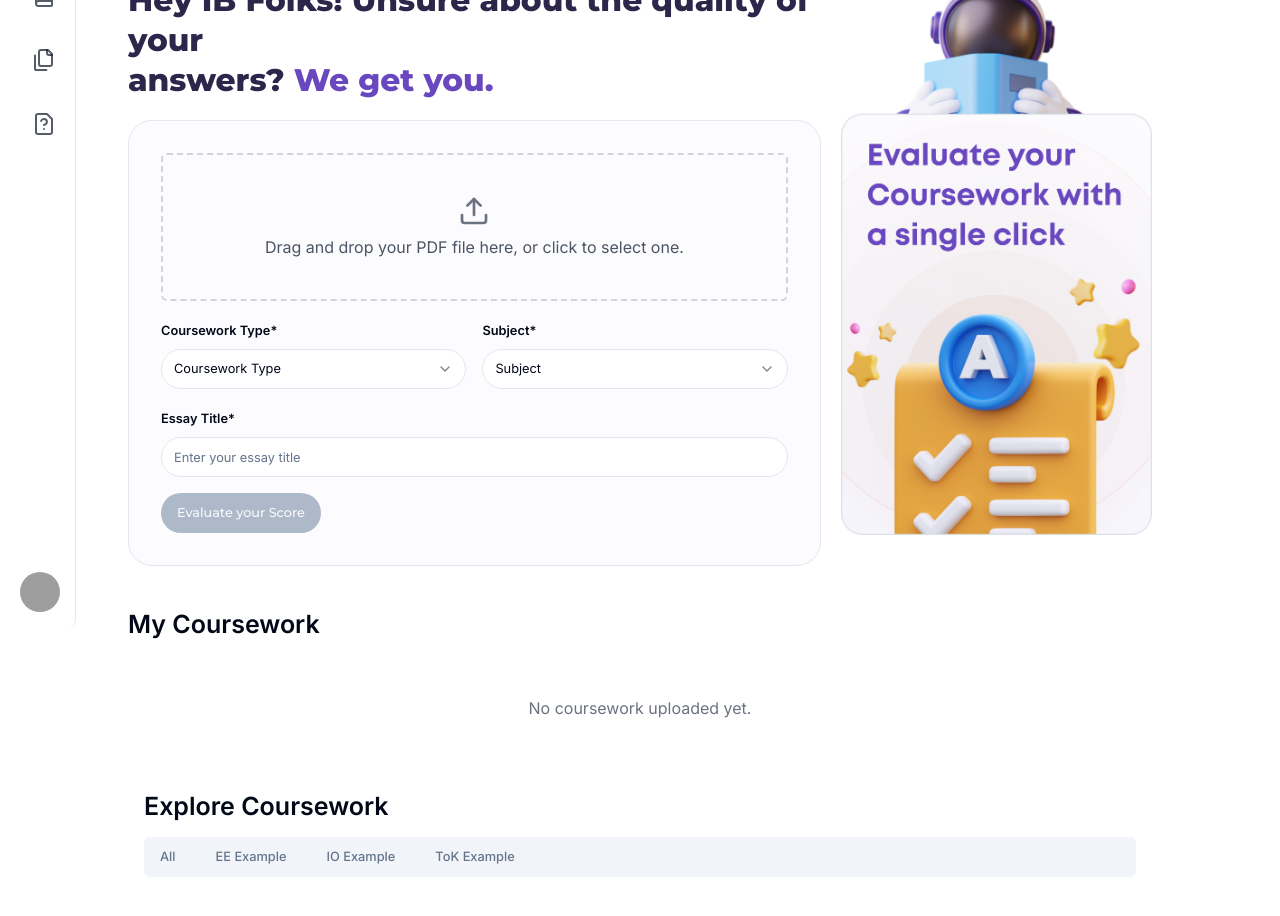
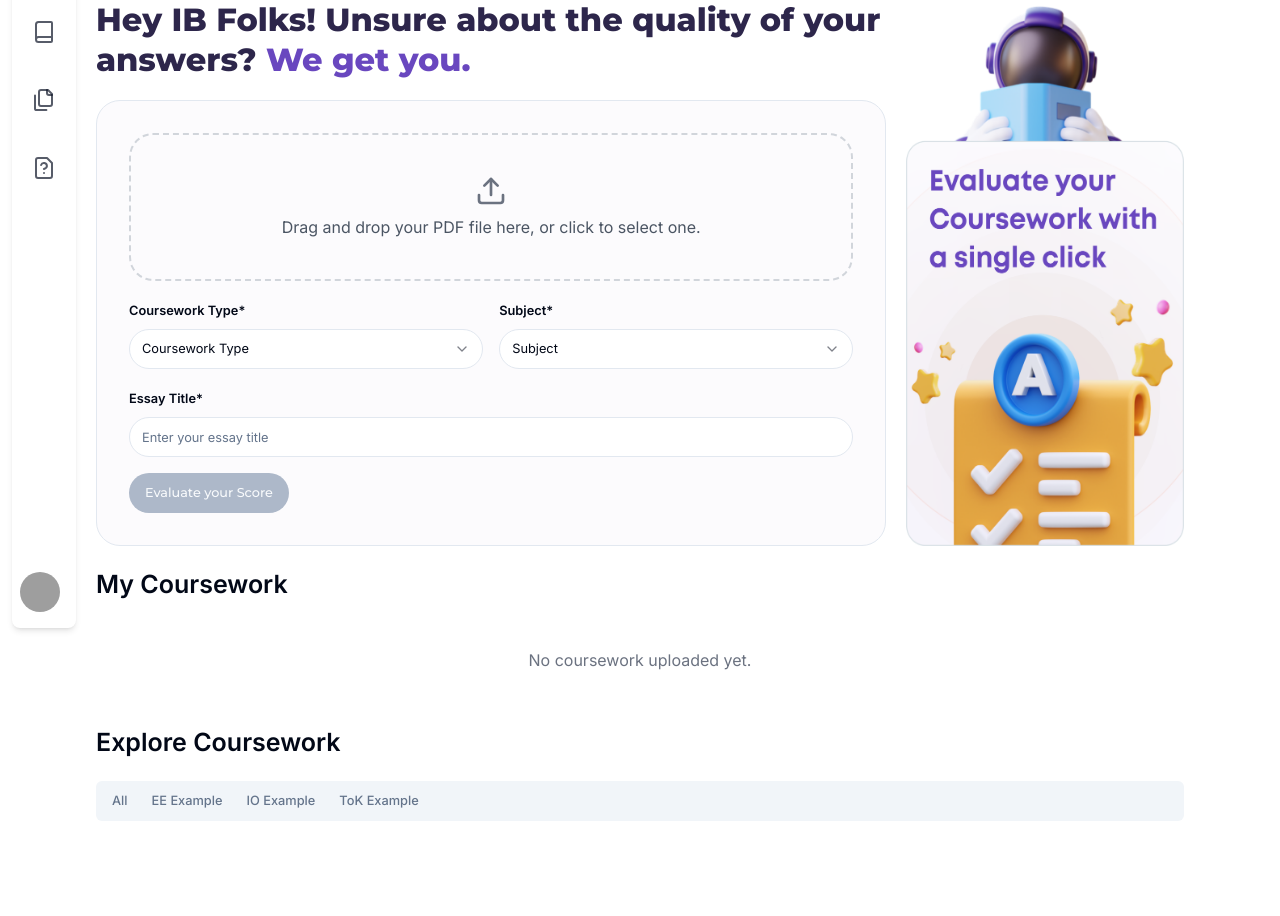
Before and after one commit to sahildotdev/gradely, a Next.js app: page / in a window 1280 px wide. Shown: the part 160-1076 px from the top of the page. Built offline with nearby package versions, Linux system fonts and the light colour scheme; grey boxes are pictures that could not be loaded.

Commit message:
Implement responsive for mobile version
- mobile responsiveness

```diff
--- a/src/app/page.tsx
+++ b/src/app/page.tsx
@@ -53,12 +53,12 @@ export default function Home() {
         </TooltipProvider>
       </div>
 
-      <div className="container max-w-7xl mx-auto flex flex-col gap-5">
+      <div className="flex flex-col gap-5">
         <Header />
         <div className="flex flex-col">
-          <h2 className="text-xl md:text-2xl font-semibold py-5 text-center md:text-left">
+          <h1 className="text-xl md:text-2xl font-semibold mb-3 text-left md:text-left">
             My Coursework
-          </h2>
+          </h1>
           <CourseworkList />
         </div>
         <ExploreCoursework />
--- a/src/components/CourseworkItem.tsx
+++ b/src/components/CourseworkItem.tsx
@@ -28,15 +28,19 @@ const CourseworkItem: React.FC<CourseworkItemProps> = ({
   const { thumbnailUrl, error } = usePDFThumbnail(file || null);
 
   return (
-    <div className="flex flex-col md:flex-row items-center md:items-start p-4 md:p-6 bg-gradient-to-r from-purple-100 to-white rounded-lg shadow-lg w-full md:w-[460px]">
-      <div className="bg-white relative w-full md:w-[120px] h-[200px] md:h-[160px] p-1 rounded-lg rounded-bl-lg border border-gray-300 overflow-hidden mb-4 md:mb-0">
+    <div className="flex flex-col md:flex-row items-center md:items-start p-4 md:p-6 bg-gradient-to-r from-purple-100 to-white rounded-3xl shadow-lg w-full md:w-[460px]">
+      <div className="bg-white hidden relative w-full md:w-[120px] h-[200px] md:h-[160px] p-1 rounded-3xl border border-gray-300 overflow-hidden mb-4 md:mb-0">
         <Image
-          src={thumbnailUrl || "/path/to/placeholder.png"} // Ensure this path is correct or use a default image
-          alt={`Cover for ${title}`}
-          width={120}
-          height={160}
-          layout="responsive"
-          className="rounded-lg"
+          src={thumbnailUrl || "/images/placeholder.png"}
+          alt={`${title}`}
+          width={500}
+          height={100}
+          /*style={{
+            width: "100%",
+            height: "100%",
+            objectFit: "fill",
+          }}*/
+          className="rounded-3xl"
         />
         {error && <p className="text-red-500">{error}</p>}
       </div>
--- a/src/components/EssayEvaluationForm.tsx
+++ b/src/components/EssayEvaluationForm.tsx
@@ -93,7 +93,7 @@ const EssayEvaluationForm: React.FC = () => {
         file: selectedFile,
       },
       language: "English",
-      thumbnailUrl: thumbnailUrl || "/path/to/default/thumbnail.png",
+      thumbnailUrl: thumbnailUrl || "/images/thumbnail.png",
     });
 
     await new Promise((resolve) => setTimeout(resolve, 2000));
--- a/src/components/ExploreCoursework.tsx
+++ b/src/components/ExploreCoursework.tsx
@@ -4,12 +4,10 @@ import CourseworkList from "./CourseworkList";
 
 const ExploreCoursework: React.FC = () => {
   return (
-    <div className="container mx-auto p-4">
-      <h2 className="text-xl md:text-2xl font-semibold mb-3 text-center md:text-left">
-        Explore Coursework
-      </h2>
-      <Tabs className="flex flex-col gap-3 md:gap-5">
-        <TabsList className="overflow-x-auto flex-nowrap whitespace-nowrap scrollbar-hide justify-center md:justify-start gap-2 md:gap-4">
+    <div className="flex flex-col md:flex-col justify-start gap-5">
+      <h1 className="text-xl md:text-2xl font-semibold">Explore Coursework</h1>
+      <Tabs className="flex flex-col justify-start gap-5">
+        <TabsList className="flex justify-start overflow-x-auto whitespace-nowrap scrollbar-hide">
           <TabsTrigger value="all">All</TabsTrigger>
           <TabsTrigger value="example">EE Example</TabsTrigger>
           <TabsTrigger value="io-example">IO Example</TabsTrigger>
@@ -17,7 +15,9 @@ const ExploreCoursework: React.FC = () => {
         </TabsList>
 
         <TabsContent value="all">
-          <CourseworkList />
+          <div>
+            <CourseworkList />
+          </div>
         </TabsContent>
         <TabsContent value="example">
           <div>
--- a/src/components/FeatureCard.tsx
+++ /dev/null
@@ -1,51 +0,0 @@
-import Chip, { ChipProps } from "./Chip";
-
-interface FeatureCardProps {
-  imageSrc: string;
-  imageAlt: string;
-  title: string;
-  description: string;
-  chips?: ChipProps[];
-  className?: string;
-}
-
-const FeatureCard: React.FC<FeatureCardProps> = ({
-  imageSrc,
-  imageAlt,
-  title,
-  description,
-  chips,
-  className = "",
-}: FeatureCardProps) => {
-  return (
-    <div className="flex flex-row items-start p-6  bg-gradient-to-r from-purple-100 to-white rounded-lg shadow-lg max-w-full w-[460px]">
-      {/* Image Section */}
-      <div className="bg-white relative w-[120px] h-[160px] p-1 rounded-lg rounded-bl-lg border border-gray-300 overflow-hidden">
-        <img
-          src={imageSrc}
-          alt={imageAlt}
-          className="w-full h-full object-fill"
-        />
-      </div>
-
-      {/* Content Section */}
-      <div className="flex-1 pl-4">
-        <h2 className="text-lg font-Mont font-extrabold leading-6 text-gray-800">
-          {title}
-        </h2>
-        <p className="text-xs font-Mont font-semibold leading-4 text-gray-600 mt-2">
-          {description}
-        </p>
-        {chips && (
-          <div className="mt-2 flex flex-wrap gap-1">
-            {chips.map((chip, index) => (
-              <Chip key={index} {...chip} />
-            ))}
-          </div>
-        )}
-      </div>
-    </div>
-  );
-};
-
-export default FeatureCard;
--- a/src/components/Header.tsx
+++ b/src/components/Header.tsx
@@ -9,22 +9,23 @@ import { useEssayEvaluationStore } from "@/store";
 export default function Header() {
   const { isEvaluationRequested } = useEssayEvaluationStore();
   return (
-    <div className="flex flex-col md:flex-row content-center gap-5">
-      <div className="flex flex-col gap-5 justify-between pt-11">
-        <h1 className="font-Mont text-3xl leading-10 font-extrabold text-[#2D264B]">
-          Hey IB Folks! Unsure about the quality of your <br /> answers?{" "}
+    <div className="flex flex-col md:flex-row content-center gap-5 pt-[4rem]">
+      <div className="flex flex-col gap-5 justify-around md:w-[90%] ">
+        <h1 className="font-Mont text-[24px] md:text-[28px] lg:text-[32px] leading-8 md:leading-10 font-extrabold text-[#2D264B]">
+          Hey IB Folks! Unsure about the quality of your{" "}
+          <br className=" hidden " /> answers?{" "}
           <span className="text-[#6947BF]">We get you.</span>
         </h1>
         <EssayEvaluationForm />
         {isEvaluationRequested && <EvaluationDisplay />}
       </div>
-      <div className="hidden lg:flex">
+      <div className="hidden lg:flex ">
         <Image
           src="/robot.png"
           alt="Robot"
           width={344}
-          height={626}
-          className="object-contain "
+          height={624}
+          className=""
         />
       </div>
     </div>
--- a/src/components/PDFUploader.tsx
+++ b/src/components/PDFUploader.tsx
@@ -107,7 +107,7 @@ const PDFUploader: React.FC<PDFUploaderProps> = ({
       <div
         {...getRootProps({
           className:
-            "border-dashed border-2 border-gray-300 p-10 rounded-md text-center cursor-pointer",
+            "border-dashed border-2 border-gray-300 p-10 rounded-3xl text-center cursor-pointer",
         })}
       >
         <input {...getInputProps()} />
--- a/src/components/sidebar.tsx
+++ b/src/components/sidebar.tsx
@@ -44,7 +44,7 @@ function SidebarButton({
 const SidebarContent: React.FC = () => {
   return (
     <>
-      <div className="flex flex-col space-y-4 w-full px-2">
+      <div className=" flex flex-col gap-5 w-full p-8 items-start ">
         <TooltipProvider delayDuration={0}>
           <Tooltip>
             <TooltipTrigger>
@@ -122,7 +122,7 @@ const Sidebar: React.FC = () => {
       </div>
 
       {/* Desktop Sidebar */}
-      <div className="hidden md:flex md:justify-between rounded-lg bg-white w-16 h-[97vh] flex-col items-center pb-4 transition-all duration-300 border-r border-slate-200 fixed z-10">
+      <div className="hidden md:flex md:justify-between rounded-lg bg-white w-16 h-[97vh] flex-col items-center pb-4 transition-all duration-300 shadow-md fixed z-10">
         <div className="flex flex-col items-center pt-4">
           <Image
             src="/ZUAILogo.png"
```
Also changed, not shown: public/images/thumbnail.png (added).
